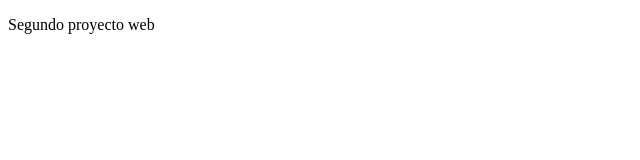
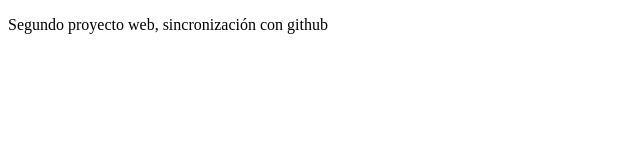
Before and after one commit to DiegoAlexVal/ProyectoDemo, a plain HTML site: page index.html in a window 1280 px wide. Shown: the whole page, without its empty margins (0-640 px from the left). Drawn offline with Linux system fonts and the light colour scheme.

Commit message:
Cambios agregados de actualización de clase

```diff
--- a/index.html
+++ b/index.html
@@ -8,7 +8,7 @@
 </head>
 <body>
     <p>
-        Segundo proyecto web
+        Segundo proyecto web, sincronización con github
     </p>
 </body>
 </html>
```
